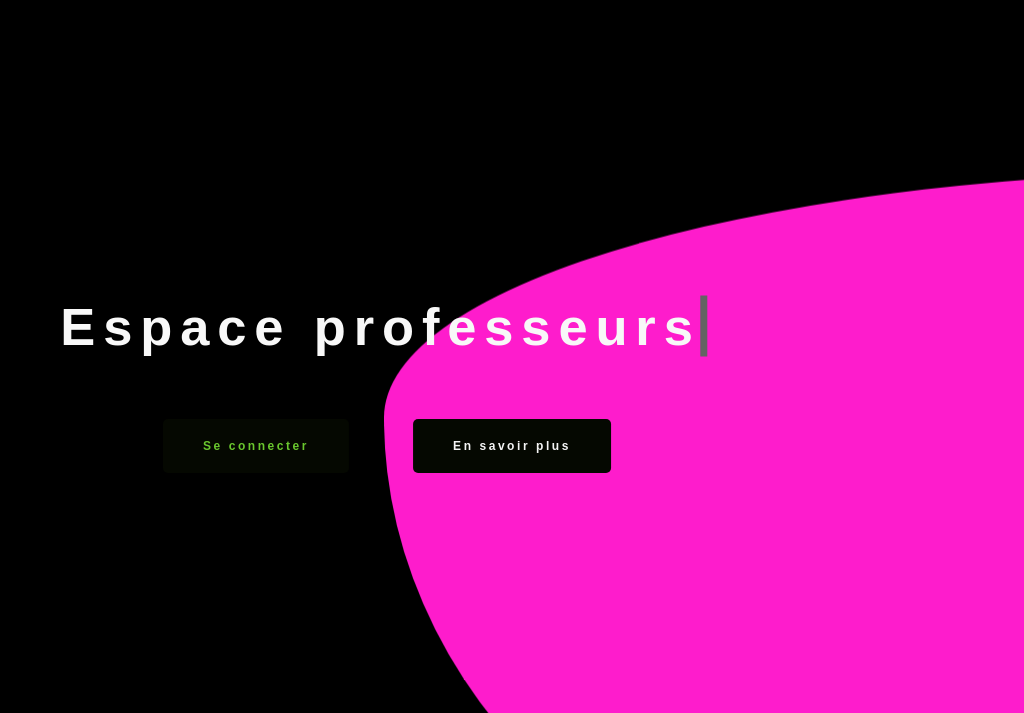
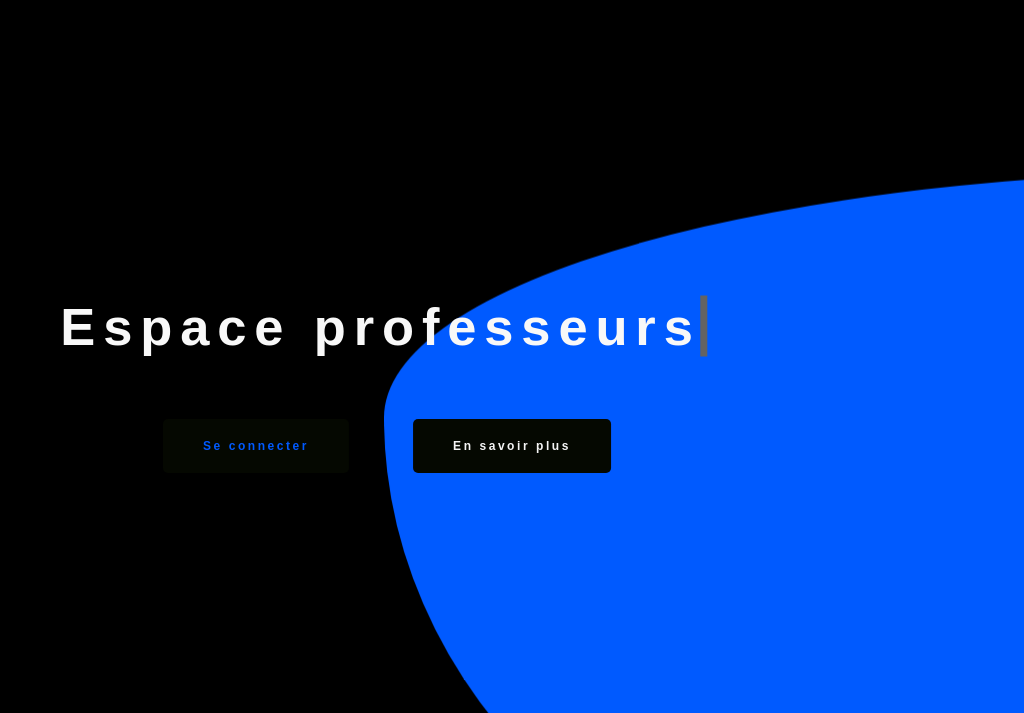
Before and after one commit to carpuplay/QCM, a PHP site: page /landing-page/landing-prof/landing.html in a window 1280 px wide; the page is wider, and only the part inside the window is pictured. Shown: the part 74-787 px from the top of that part, without its empty margins (256-1280 px from the left). Run offline with PHP 8.4, Linux system fonts and the light colour scheme.

Commit message:
Update landing.css

```diff
--- a/landing-page/landing-prof/landing.css
+++ b/landing-page/landing-prof/landing.css
@@ -9,7 +9,7 @@
     top: 30%;
     width: 100%;
     height: 100%;
-    background: #FE1CCC;
+    background: #005AFF;
     border-radius: 62% 47% 82% 35% / 45% 45% 80% 66%;
     will-change: border-radius, transform, opacity;
     animation: sliderShape 5s linear infinite;
@@ -100,7 +100,7 @@ h1 {
     }
 
 .hub span:nth-child(2) {
-    background: #6AC72E;
+    background: #005AFF;
     color: #ffffff;
     border-radius: 1vw;
     padding: 0 1vw 1vw 1vw;
@@ -120,7 +120,7 @@ h1 {
     }
 
 .ico span:nth-child(2){
-    background: #6AC72E;
+    background: #005AFF;
     color: #000000;
     content:"hub";
     border-radius: 1vw;
@@ -132,7 +132,7 @@ h1 {
 button.login-btn{
     padding: 20px 40px;
     background-color: #050801;
-    color: #6AC72E;
+    color: #005AFF;
     font-weight: bold;
     font-family: "Termina", sans-serif;
     border: none;
@@ -145,12 +145,12 @@ button.login-btn{
   }
 
   button.login-btn:hover{
-      background: #6AC72E;
+      background: #005AFF;
       color: #050801;
-      box-shadow: 0 0 5px #6AC72E,
-                  0 0 25px #6AC72E,
-                  0 0 50px #6AC72E,
-                  0 0 200px #6AC72E;
+      box-shadow: 0 0 5px #005AFF,
+                  0 0 25px #005AFF,
+                  0 0 50px #005AFF,
+                  0 0 200px #005AFF;
 
 }
 
@@ -221,7 +221,7 @@ nav.full {
 }
 nav.full .underline {
   height: 100%;
-  background: gold;
+  background: #005AFF;
 }
 
 /*  About paraf */
```
